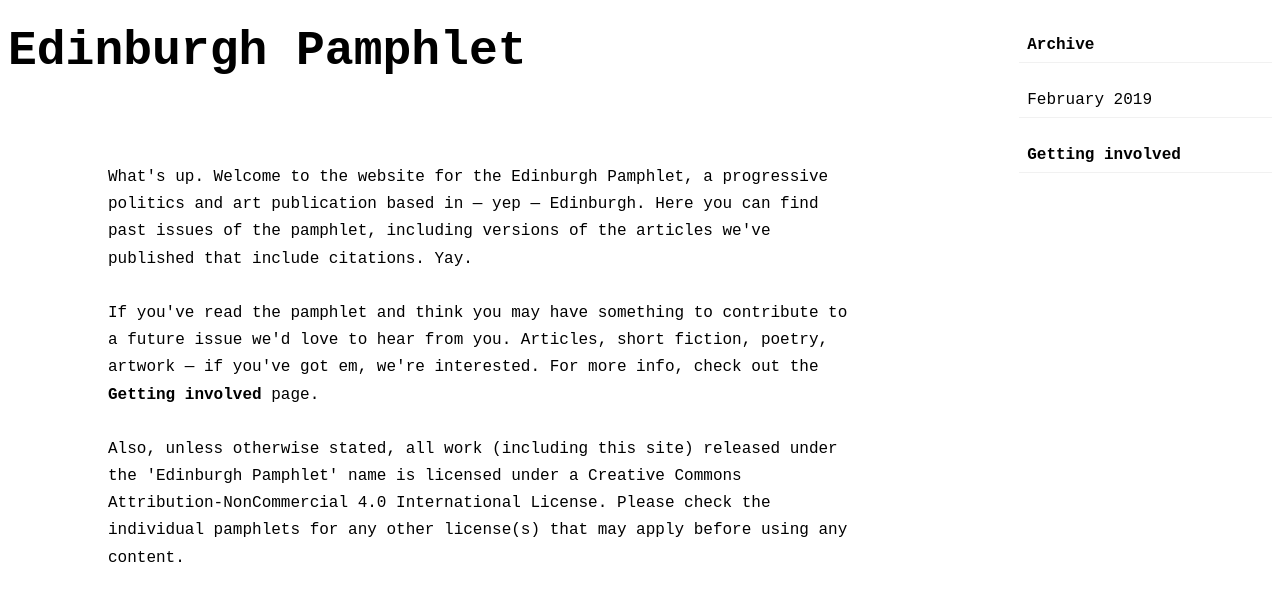
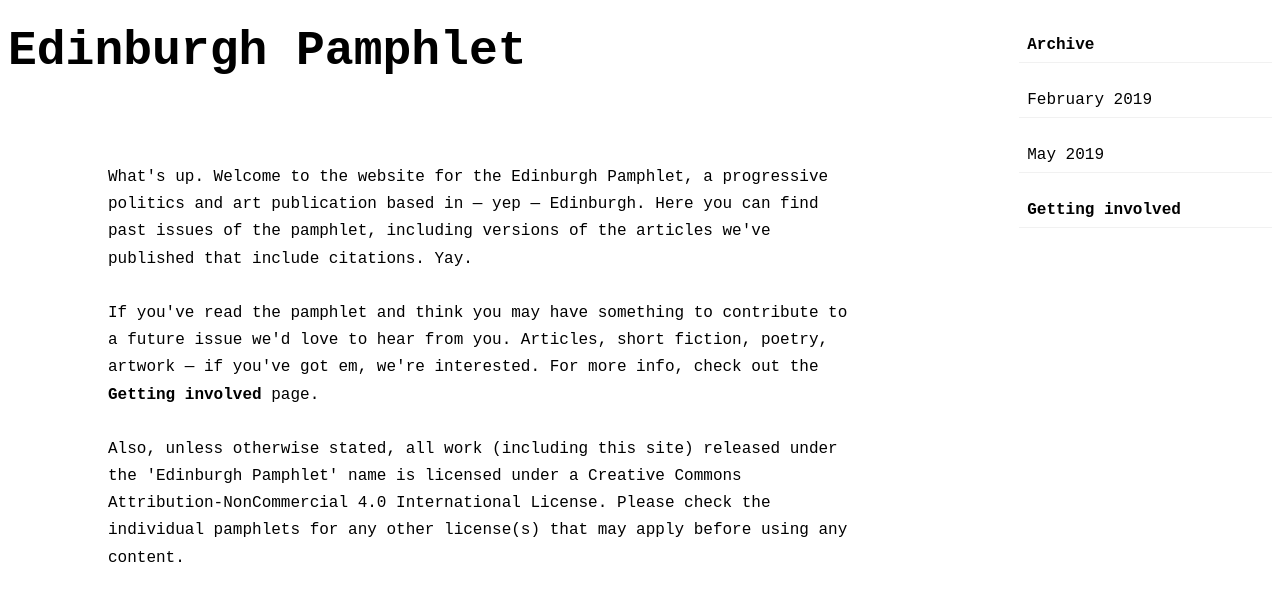
Before and after one commit to edinburghpamphlet/edinburghpamphlet.github.io, a plain HTML site: page index.html in a window 1280 px wide. Drawn offline with Linux system fonts and the light colour scheme.

Commit message:
Update index.html

```diff
--- a/index.html
+++ b/index.html
@@ -14,6 +14,7 @@ a { text-decoration : none; color : #000; }
   <div class="menu">
     <div class="menuitem"><b>Archive</b></div>
     <div class="menuitem"><a href="Feb19.html">February 2019</a></div>
+    <div class="menuitem"><a href="May19.html">May 2019</a></div>
     <div class="menuitem"><a href="GI.html"><b>Getting involved</b></a></div>
 
   </div>
```
